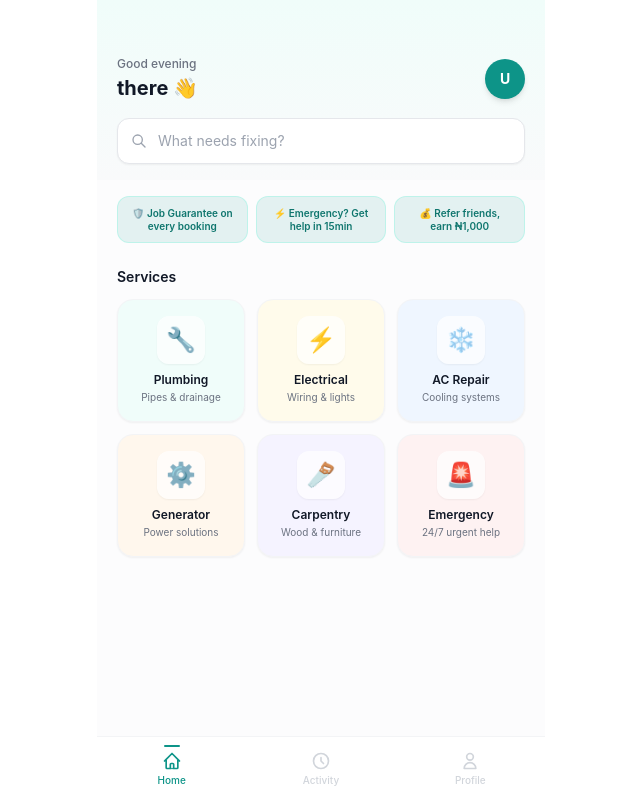
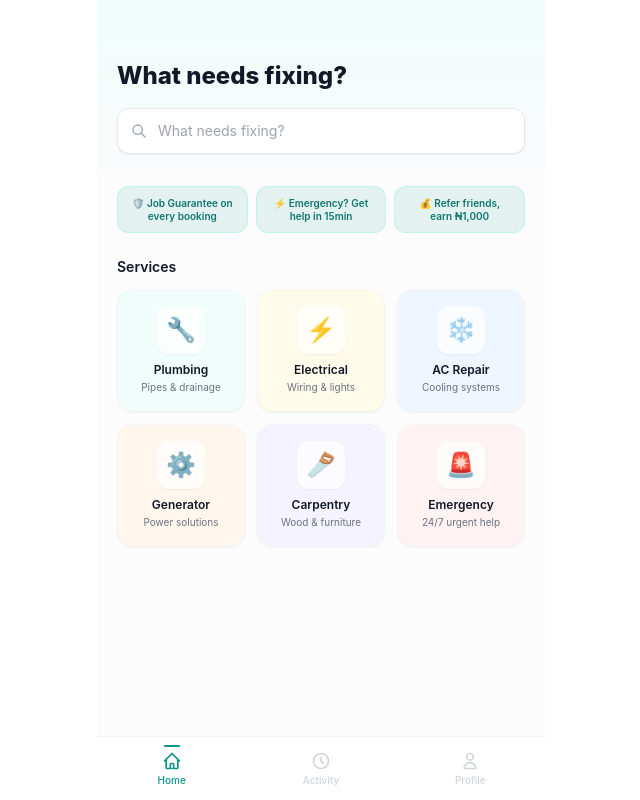
Before and after one commit to deejaycodes/FixAm, a Next.js app in the folder mobile/: page / in a window 1280 px wide. Shown: the whole page, without its empty margins (319-959 px from the left). Built offline with nearby package versions, Linux system fonts and the light colour scheme.

Commit message:
ui: cleaner home header — no generic greeting or orphan avatar

```diff
--- a/mobile/app/components/Home.tsx
+++ b/mobile/app/components/Home.tsx
@@ -23,15 +23,16 @@ export default function Home({ nav, token, user }: { nav: (s: string, p?: any) =
   return (
     <div className="animate-in pb-4">
       <div className="px-5 pt-14 pb-4 bg-gradient-to-b from-teal-50 to-gray-50">
-        <div className="flex items-center justify-between mb-4">
-          <div>
-            <p className="text-gray-500 text-xs font-medium">Good {new Date().getHours() < 12 ? 'morning' : new Date().getHours() < 17 ? 'afternoon' : 'evening'}</p>
-            <h2 className="text-xl font-bold text-gray-900 mt-0.5">{user?.name || 'there'} 👋</h2>
+        {token && user?.name ? (
+          <div className="flex items-center gap-3 mb-4">
+            <div className="w-10 h-10 bg-teal-600 rounded-full flex items-center justify-center text-sm font-bold text-white shadow-md">
+              {user.name[0].toUpperCase()}
+            </div>
+            <p className="text-lg font-bold text-gray-900">Hi, {user.name.split(' ')[0]} 👋</p>
           </div>
-          <div className="w-10 h-10 bg-teal-600 rounded-full flex items-center justify-center text-sm font-bold text-white shadow-md">
-            {(user?.name || 'U')[0].toUpperCase()}
-          </div>
-        </div>
+        ) : (
+          <h2 className="text-2xl font-extrabold text-gray-900 mb-4 pt-1">What needs fixing?</h2>
+        )}
         <div className="relative">
           <svg className="absolute left-3.5 top-1/2 -translate-y-1/2 w-4 h-4 text-gray-400" fill="none" stroke="currentColor" viewBox="0 0 24 24"><path strokeLinecap="round" strokeLinejoin="round" strokeWidth={2} d="M21 21l-6-6m2-5a7 7 0 11-14 0 7 7 0 0114 0z" /></svg>
           <input ref={inputRef}
```
Also changed, not shown: 4 other files (tests, documents, lock files or other folders).
